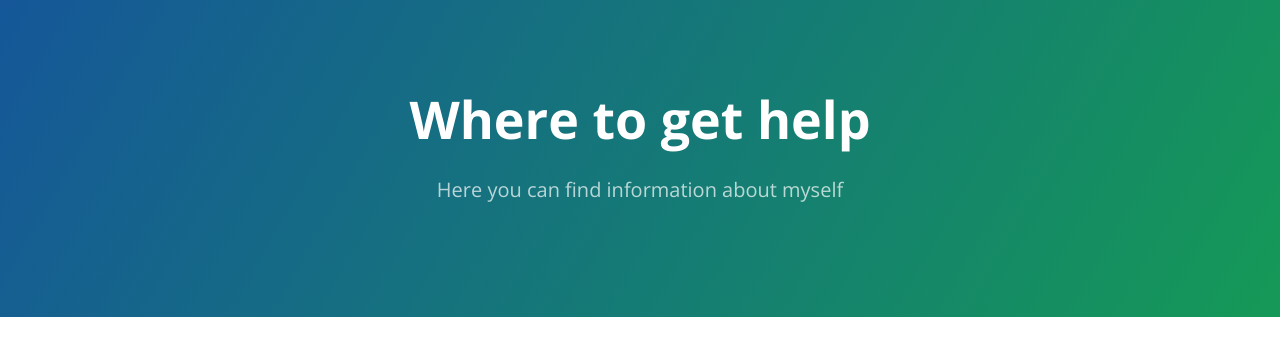
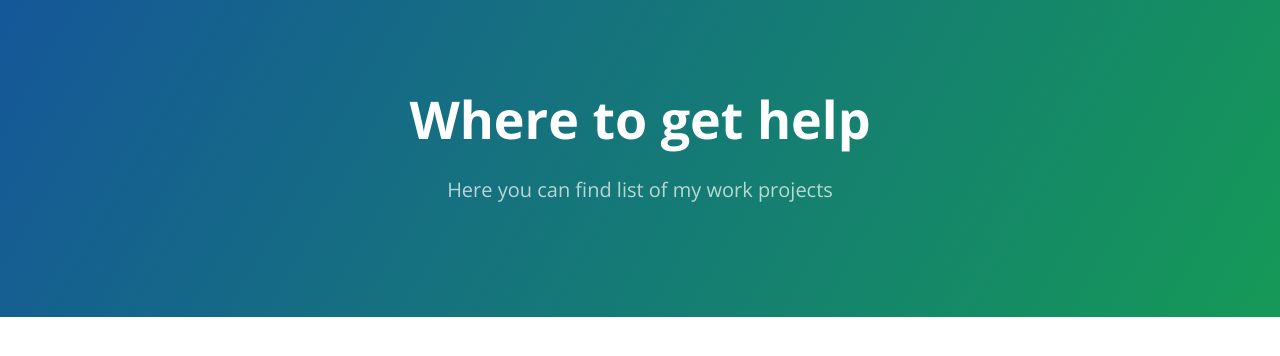
Before and after one commit to Antochino/Antochino.github.io, a Jekyll site: the page built from projects/docs/SUPPORT.md, in a window 1280 px wide. Shown: the top 356 px of the page. Built offline with Jekyll 4.4.1, drawn with Linux system fonts in a browser that asks for light colours; our own code applies the rules of GitHub Pages for plain Markdown files.

Commit message:
Update _config.yml

```diff
--- a/projects/_config.yml
+++ b/projects/_config.yml
@@ -1,3 +1,3 @@
-title: Welcome to my personal page!
-description: Here you can find information about myself
+title: My projects!
+description: Here you can find list of my work projects
 theme: jekyll-theme-cayman
```
